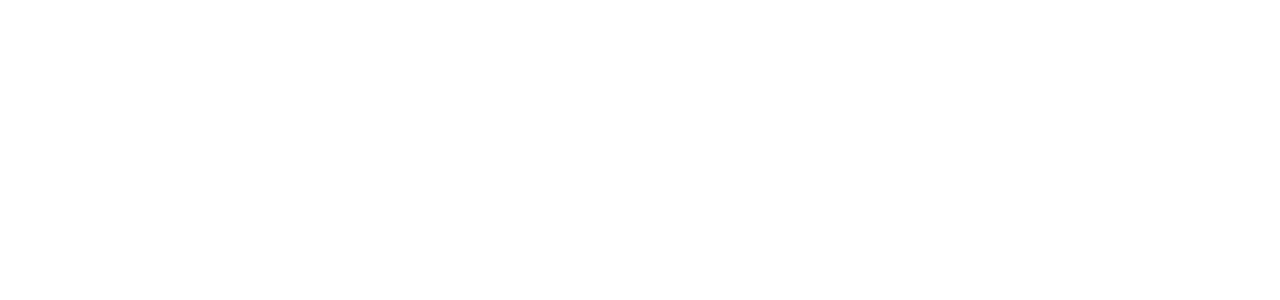
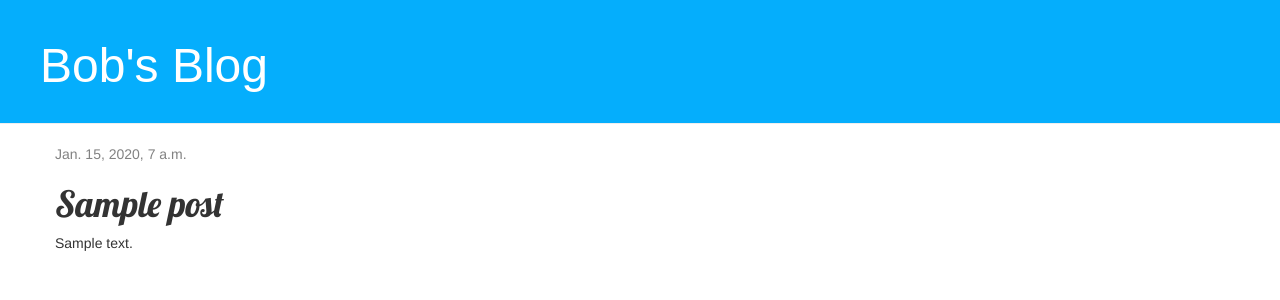
Before and after one commit to datalivre/MyDjangoBlog, a Django app: page /post/1/ in a window 1280 px wide. Before the commit the part shown is empty. Shown: the top 300 px of the page. Run offline with Django 3.2, Linux system fonts and the light colour scheme; tables that the repository leaves empty hold one stand-in row (values such as "Sample post"); some libraries are stand-ins or nearby versions.

Commit message:
Adicionado view e template para detalhes do post

```diff
--- a/blog/templates/blog/base.html
+++ b/blog/templates/blog/base.html
@@ -1,7 +1,7 @@
 {% load staticfiles %}
 <html>
     <head>
-        <title>Bob's Blog/title>
+        <title>Bob's Blog</title>
         <link rel="stylesheet" href="//maxcdn.bootstrapcdn.com/bootstrap/3.2.0/css/bootstrap.min.css">
         <link rel="stylesheet" href="//maxcdn.bootstrapcdn.com/bootstrap/3.2.0/css/bootstrap-theme.min.css">
         <link href='//fonts.googleapis.com/css?family=Lobster&subset=latin,latin-ext' rel='stylesheet' type='text/css'>
--- a/blog/urls.py
+++ b/blog/urls.py
@@ -1,5 +1,6 @@
 from django.conf.urls import url
 from . import views
+
 
 urlpatterns = [
     url(r'^$', views.post_list),
```
